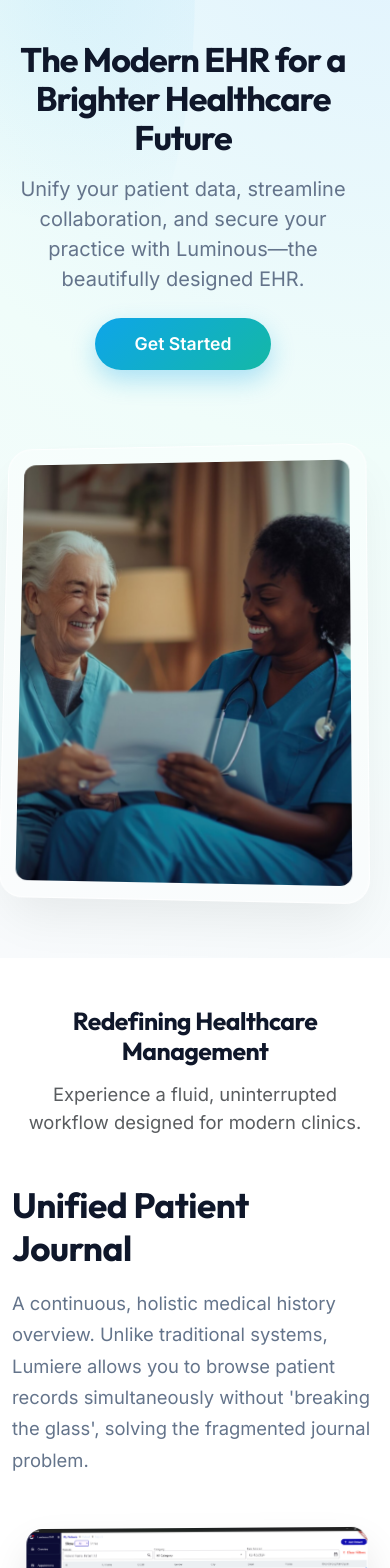
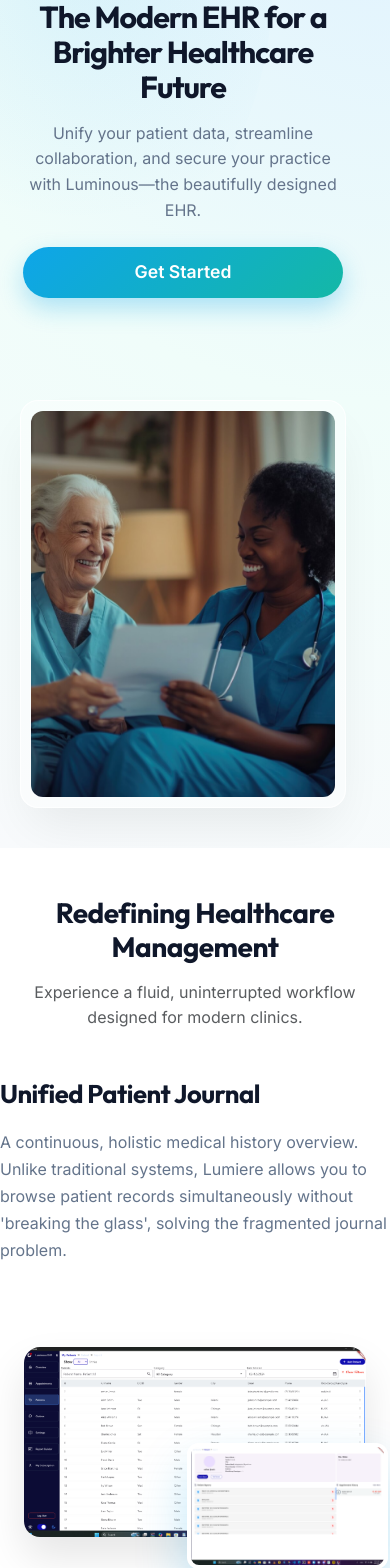
Before and after one commit to xanderelsmith/luminous-Web, a React (Vite) app: page / in a window 390 px wide. Shown: the part 120-1688 px from the top of the page. Built offline with nearby package versions, Linux system fonts and the light colour scheme.

Commit message:
Update index.css

```diff
--- a/src/index.css
+++ b/src/index.css
@@ -12,12 +12,28 @@
   --glass-shadow: 0 8px 32px 0 rgba(14, 165, 233, 0.05);
 }
 
+/* =========================
+   Base
+========================= */
+
+html {
+  width: 100%;
+  overflow-x: hidden;
+}
+
 body {
+  width: 100%;
+  margin: 0;
   font-family: 'Inter', sans-serif;
   background-color: var(--bg-color);
   color: var(--text-dark);
   -webkit-font-smoothing: antialiased;
   -moz-osx-font-smoothing: grayscale;
+  overflow-x: hidden;
+}
+
+* {
+  box-sizing: border-box;
 }
 
 h1,
@@ -48,17 +64,23 @@
 
 @keyframes float {
   0% {
-    transform: perspective(1000px) rotateY(-5deg) rotateX(5deg)
+    transform: perspective(1000px)
+      rotateY(-5deg)
+      rotateX(5deg)
       translateY(0);
   }
 
   50% {
-    transform: perspective(1000px) rotateY(-5deg) rotateX(5deg)
+    transform: perspective(1000px)
+      rotateY(-5deg)
+      rotateX(5deg)
       translateY(-15px);
   }
 
   100% {
-    transform: perspective(1000px) rotateY(-5deg) rotateX(5deg)
+    transform: perspective(1000px)
+      rotateY(-5deg)
+      rotateX(5deg)
       translateY(0);
   }
 }
@@ -94,6 +116,7 @@
   box-shadow: 0 4px 30px rgba(0, 0, 0, 0.03);
   position: fixed;
   top: 0;
+  left: 0;
   width: 100%;
   z-index: 1030;
   padding: 1rem 0;
@@ -119,6 +142,7 @@
   margin-right: 12px;
   border-radius: 8px;
   box-shadow: 0 4px 12px rgba(14, 165, 233, 0.2);
+  object-fit: contain;
 }
 
 .nav-link {
@@ -134,6 +158,11 @@
 
 .navbar-toggler {
   border: none;
+  padding: 0.4rem;
+}
+
+.navbar-toggler:focus {
+  box-shadow: none;
 }
 
 .navbar-toggler-icon {
@@ -225,6 +254,8 @@
 ========================= */
 
 .hero-img-glass {
+  width: 100%;
+  max-width: 100%;
   background: rgba(255, 255, 255, 0.4);
   backdrop-filter: blur(20px);
   -webkit-backdrop-filter: blur(20px);
@@ -235,16 +266,21 @@
   transform: perspective(1000px) rotateY(-5deg) rotateX(5deg);
   transition: transform 0.5s ease;
   animation: float 6s ease-in-out infinite;
+  box-sizing: border-box;
 }
 
 .hero-img-glass:hover {
-  transform: perspective(1000px) rotateY(0deg) rotateX(0deg)
+  transform: perspective(1000px)
+    rotateY(0deg)
+    rotateX(0deg)
     translateY(-5px);
   animation-play-state: paused;
 }
 
 .hero-img {
+  width: 100%;
   max-width: 100%;
+  height: auto;
   border-radius: 12px;
   display: block;
 }
@@ -302,6 +338,8 @@
 
 .feature-img-wrapper {
   position: relative;
+  width: 100%;
+  max-width: 100%;
   border-radius: 20px;
   padding: 12px;
   background: rgba(255, 255, 255, 0.6);
@@ -323,6 +361,8 @@
   border-radius: 12px;
   display: block;
   width: 100%;
+  max-width: 100%;
+  height: auto;
 }
 
 .left-align {
@@ -330,7 +370,9 @@
 }
 
 .left-align:hover {
-  transform: perspective(1000px) rotateY(0deg) translateY(-8px);
+  transform: perspective(1000px)
+    rotateY(0deg)
+    translateY(-8px);
 }
 
 .right-align {
@@ -338,7 +380,9 @@
 }
 
 .right-align:hover {
-  transform: perspective(1000px) rotateY(0deg) translateY(-8px);
+  transform: perspective(1000px)
+    rotateY(0deg)
+    translateY(-8px);
 }
 
 /* =========================
@@ -353,6 +397,9 @@
 }
 
 .dual-images .main-img {
+  width: 100%;
+  max-width: 100%;
+  height: auto;
   border-radius: 16px;
   box-shadow: 0 20px 40px rgba(0, 0, 0, 0.1);
 }
@@ -362,6 +409,7 @@
   bottom: -30px;
   right: -30px;
   width: 60%;
+  max-width: 60%;
   border-radius: 12px;
   box-shadow: 0 25px 50px rgba(14, 165, 233, 0.25);
   border: 4px solid #fff;
@@ -378,19 +426,27 @@
 
 .demo-section {
   background: #fff;
+  overflow: hidden;
 }
+
+/*
+   IMPORTANT:
+   Use aspect-ratio only.
+   Do NOT combine it with padding-top
+   or height: 0.
+*/
 
 .demo-video-wrapper {
   position: relative;
   width: 100%;
   max-width: 100%;
   aspect-ratio: 16 / 9;
-  padding-top: 56.25%;
-  height: 0;
   overflow: hidden;
   border-radius: 24px;
   box-shadow: 0 25px 50px -12px rgba(0, 0, 0, 0.1) !important;
   border: 4px solid #fff;
+  box-sizing: border-box;
+  background: #000;
 }
 
 .demo-video-wrapper iframe,
@@ -398,8 +454,7 @@
 .demo-video-wrapper object,
 .demo-video-wrapper .ratio {
   position: absolute;
-  top: 0;
-  left: 0;
+  inset: 0;
   width: 100%;
   height: 100%;
   border: 0;
@@ -409,9 +464,6 @@
 @media (min-width: 992px) {
   .demo-video-wrapper {
     max-height: 700px;
-    aspect-ratio: 16 / 9;
-    padding-top: 0;
-    height: auto;
   }
 }
 
@@ -424,6 +476,7 @@
   background: var(--bg-color);
   display: flex;
   justify-content: center;
+  overflow: hidden;
 }
 
 .glass-card {
@@ -522,6 +575,8 @@
   border: 1px solid #e2e8f0;
   background: #f8fafc;
   transition: all 0.2s;
+  width: 100%;
+  max-width: 100%;
 }
 
 .input-custom:focus {
@@ -541,3 +596,283 @@
   text-align: center;
   padding: 20px 0;
 }
+
+/* =========================================================
+   MOBILE RESPONSIVE
+========================================================= */
+
+@media (max-width: 767.98px) {
+
+  /* =========================
+     Navbar
+  ========================= */
+
+  .glass-nav {
+    padding: 0.75rem 0;
+  }
+
+  .brand-text {
+    font-size: 1.4rem;
+  }
+
+  .navbar-logo {
+    width: 32px;
+    height: 32px;
+    margin-right: 8px;
+  }
+
+  /* =========================
+     Hero
+  ========================= */
+
+  .hero {
+    padding-top: 80px !important;
+    min-height: auto;
+    overflow: hidden;
+  }
+
+  .hero::before {
+    width: 100%;
+    height: 60%;
+    left: -30%;
+  }
+
+  .hero-content-container {
+    padding: 40px 20px;
+    width: 100%;
+    max-width: 100%;
+  }
+
+  .hero-title {
+    font-size: 2.2rem;
+    line-height: 1.15;
+  }
+
+  .hero-subtitle {
+    font-size: 1.05rem;
+    line-height: 1.6;
+  }
+
+  /* Remove 3D transformation on phones */
+  .hero-img-glass {
+    width: 100%;
+    max-width: 100%;
+    padding: 10px;
+    margin: 30px auto 0;
+    transform: none;
+    animation: none;
+    border-radius: 18px;
+  }
+
+  .hero-img-glass:hover {
+    transform: none;
+  }
+
+  .hero-img {
+    width: 100%;
+    max-width: 100%;
+    height: auto;
+  }
+
+  /* =========================
+     Buttons
+  ========================= */
+
+  .btn-luminous,
+  .btn-luminous-custom {
+    width: 100%;
+    max-width: 320px;
+    padding: 0.75rem 1.5rem;
+  }
+
+  /* =========================
+     Demo Section
+  ========================= */
+
+  .demo-section {
+    padding-left: 20px;
+    padding-right: 20px;
+    overflow: hidden;
+  }
+
+  .section-title {
+    font-size: 2rem;
+    line-height: 1.2;
+  }
+
+  .section-subtitle {
+    font-size: 1rem;
+    line-height: 1.6;
+  }
+
+  /*
+     Clean 16:9 mobile video.
+     No padding-top.
+     No height: 0.
+  */
+
+  .demo-video-wrapper {
+    width: 100%;
+    max-width: 100%;
+    height: auto;
+    aspect-ratio: 16 / 9;
+    padding: 0;
+    max-height: none;
+    border-radius: 16px;
+    border-width: 3px;
+    overflow: hidden;
+    box-sizing: border-box;
+  }
+
+  .demo-video-wrapper iframe,
+  .demo-video-wrapper embed,
+  .demo-video-wrapper object,
+  .demo-video-wrapper .ratio {
+    position: absolute;
+    inset: 0;
+    width: 100%;
+    height: 100%;
+  }
+
+  /* =========================
+     Features
+  ========================= */
+
+  .feature-row {
+    margin-bottom: 60px;
+  }
+
+  .feature-heading {
+    font-size: 1.8rem;
+    line-height: 1.2;
+  }
+
+  .feature-description {
+    font-size: 1rem;
+    line-height: 1.7;
+  }
+
+  .feature-text-left,
+  .feature-text-right {
+    padding-left: 0;
+    padding-right: 0;
+  }
+
+  .feature-img-wrapper {
+    width: 100%;
+    max-width: 100%;
+    margin-top: 30px;
+    transform: none;
+  }
+
+  .feature-img-wrapper:hover {
+    transform: translateY(-5px);
+  }
+
+  .left-align,
+  .right-align {
+    transform: none;
+  }
+
+  .left-align:hover,
+  .right-align:hover {
+    transform: translateY(-5px);
+  }
+
+  .feature-img {
+    width: 100%;
+    max-width: 100%;
+    height: auto;
+  }
+
+  /* =========================
+     Dual Images
+  ========================= */
+
+  .dual-images .main-img {
+    width: 100%;
+    max-width: 100%;
+  }
+
+  .dual-images .overlay-img {
+    right: -10px;
+    bottom: -20px;
+    width: 55%;
+    max-width: 55%;
+  }
+
+  /* =========================
+     CTA
+  ========================= */
+
+  .cta-section {
+    padding: 60px 20px;
+    width: 100%;
+  }
+
+  .glass-card {
+    padding: 40px 24px;
+    border-radius: 24px;
+    width: 100%;
+    max-width: 100%;
+  }
+
+  .glass-card h2 {
+    font-size: 2rem;
+    line-height: 1.2;
+  }
+
+  .glass-card p {
+    font-size: 1.05rem;
+    line-height: 1.7;
+  }
+
+  /* =========================
+     Modal
+  ========================= */
+
+  .glass-modal {
+    padding: 30px 20px;
+    width: calc(100% - 40px);
+    max-width: 450px;
+  }
+}
+
+/* =========================================================
+   SMALL PHONES
+========================================================= */
+
+@media (max-width: 400px) {
+
+  .brand-text {
+    font-size: 1.3rem;
+  }
+
+  .hero-title {
+    font-size: 1.9rem;
+  }
+
+  .hero-subtitle {
+    font-size: 1rem;
+  }
+
+  .section-title {
+    font-size: 1.75rem;
+  }
+
+  .feature-heading {
+    font-size: 1.6rem;
+  }
+
+  .glass-card {
+    padding: 35px 20px;
+  }
+
+  .glass-card h2 {
+    font-size: 1.75rem;
+  }
+
+  .glass-card p {
+    font-size: 1rem;
+  }
+}
```
